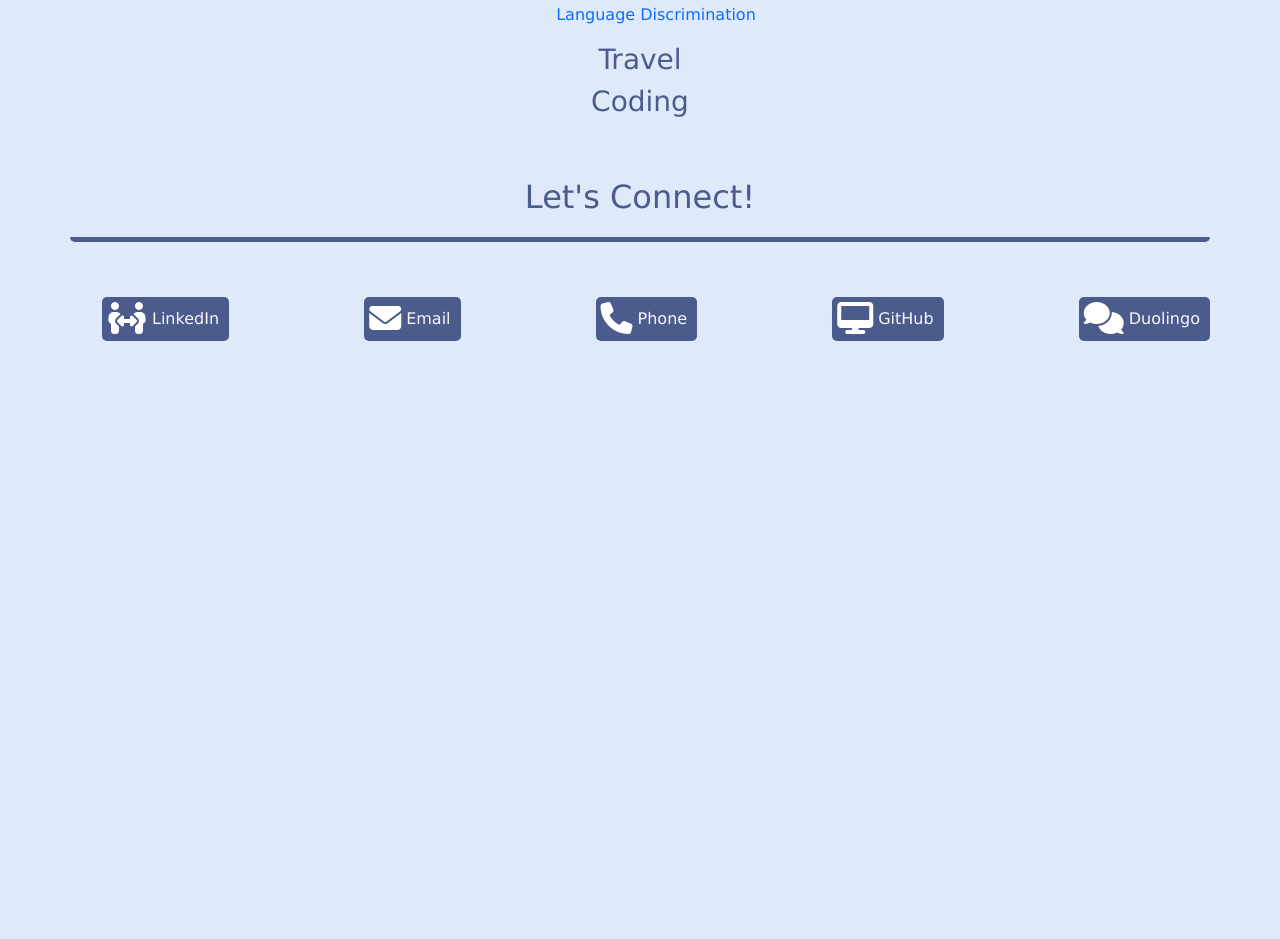
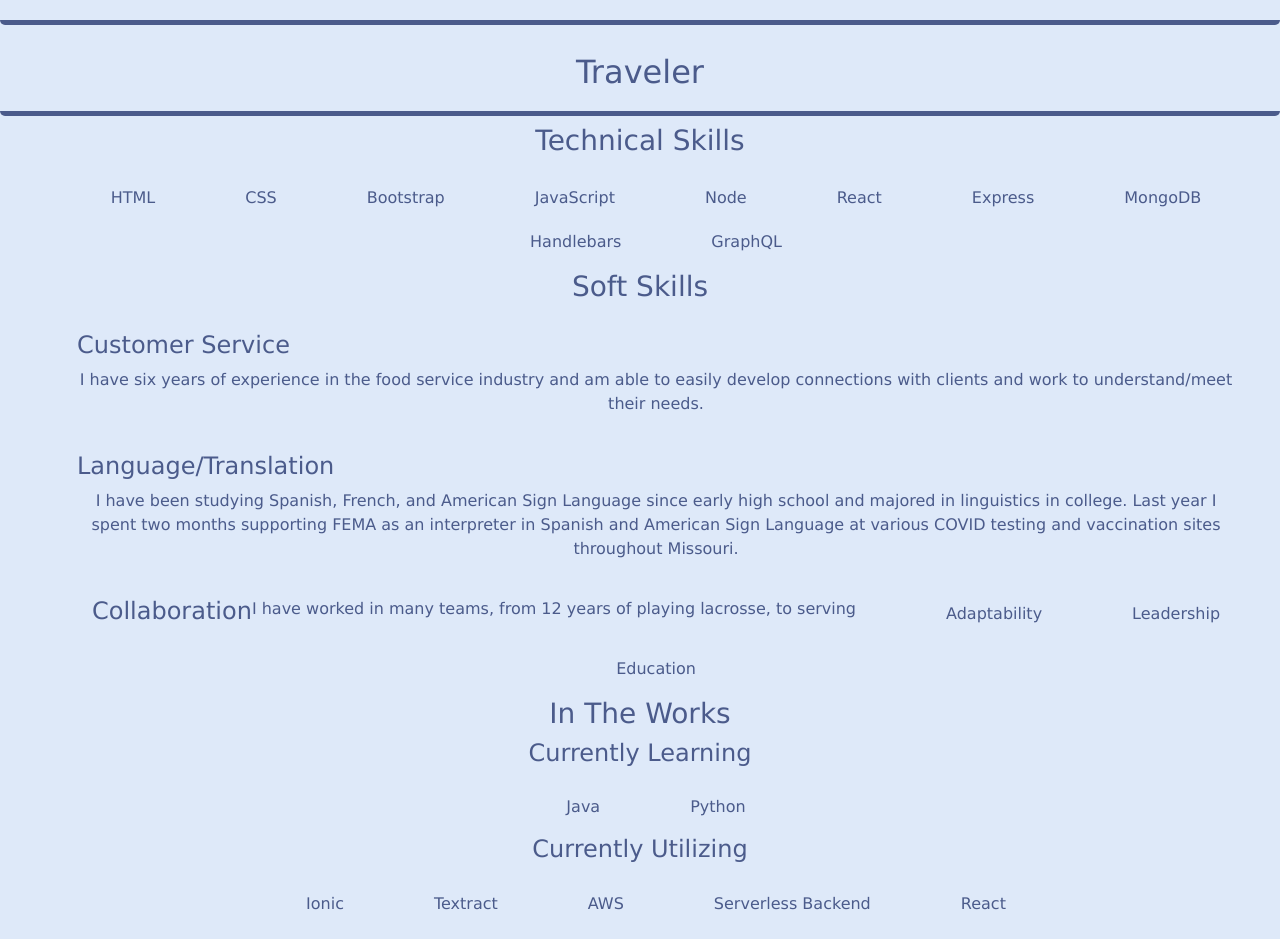
Before and after one commit to colleenkhm/talent-show, a React (Create React App) app: page / in a window 1280 px wide. Shown: the part 313-1252 px from the top of the page. Before the commit the page ends 800 px from the top, so only its background shows below. Built offline with nearby package versions, Linux system fonts and the light colour scheme.

Commit message:
home page

```diff
--- a/src/App.js
+++ b/src/App.js
@@ -1,16 +1,12 @@
-import React, { useState } from 'react';
+import React from 'react';
 import Nav from './components/AppNavBar';
-import Home from './components/Home'
 import Footer from './components/Footer';
 
 function App() {
 
-const [resumeSelected, setResumeSelected] = useState(false);
-
   return (
       <>
       <Nav></Nav>
-      <Home></Home>
       <Footer></Footer>
       </>
   );
--- a/src/components/AppNavBar.js
+++ b/src/components/AppNavBar.js
@@ -2,9 +2,10 @@ import React from "react";
 import { BrowserRouter as Router, Link, Routes, Route } from "react-router-dom";
 import About from './About';
 import Work from './Work';
-import Shoutouts from './Shoutouts'
+// import Shoutouts from './Shoutouts'
 import Contact from './Contact';
 import Resume from './Resume';
+import Home from './Home';
 
 function Nav() {
   return (
@@ -25,11 +26,11 @@ function Nav() {
                 Work
               </Link>
             </li>
-            <li>
+            {/* <li>
               <Link to="/shoutouts" className="section-link">
                 Shoutouts
               </Link>
-            </li>
+            </li> */}
             <li>
               <Link to="/contact" className="section-link">
                 Contact
@@ -45,6 +46,11 @@ function Nav() {
       </header>
       <Routes>
         <Route
+        exact path="/"
+        element={<Home/>}
+        >
+        </Route>
+        <Route
         path="/about"
         element={<About/>}
         >
@@ -54,11 +60,11 @@ function Nav() {
         element={<Work/>}
         >
         </Route>
-        <Route
+        {/* <Route
         path="/shoutouts"
         element={<Shoutouts/>}
         >
-        </Route>
+        </Route> */}
         <Route
         path="/contact"
         element={<Contact/>}
--- a/src/components/Home.js
+++ b/src/components/Home.js
@@ -3,15 +3,64 @@ import React from 'react';
 function Home() {
     return (
         <div>
-            <h2>On My Mind</h2>
-            <h3>Language</h3>
-                <ul>
-                    <li>
-                        <a href="https://blog.duolingo.com/language-discrimination/" target="_blank" rel="noopener noreferrer">Language Discrimination</a>
-                    </li>
-                </ul>
-            <h3>Travel</h3>
-            <h3>Coding</h3>
+            <div className="hero">
+                <h2>Linguist</h2>
+                <h2>Web Developer</h2>
+                <h2>Traveler</h2>
+            </div>
+            <div className="skills">
+                <div className="technical-skills">
+                    <h3>Technical Skills</h3>
+                    <ul>
+                        <li>HTML</li>
+                        <li>CSS</li>
+                        <li>Bootstrap</li>
+                        <li>JavaScript</li>
+                        <li>Node</li>
+                        <li>React</li>
+                        <li>Express</li>
+                        <li>MongoDB</li>
+                        <li>Handlebars</li>
+                        <li>GraphQL</li>
+                    </ul>
+                </div>
+                <div className="soft-skills">
+                    <h3>Soft Skills</h3>
+                    <ul>
+                        <li>
+                            <h4>Customer Service</h4>
+                            <p>I have six years of experience in the food service industry and am able to easily develop connections with clients and work to understand/meet their needs.</p>
+                        </li>
+                        <li>
+                            <h4>Language/Translation</h4>
+                            <p>I have been studying Spanish, French, and American Sign Language since early high school and majored in linguistics in college. Last year I spent two months supporting FEMA as an interpreter in Spanish and American Sign Language at various COVID testing and vaccination sites throughout Missouri.</p>
+                            </li>
+                        <li>
+                            <h4>Collaboration</h4>
+                            <p>I have worked in many teams, from 12 years of playing lacrosse, to serving</p>
+                            </li>
+                        <li>Adaptability</li>
+                        <li>Leadership</li>
+                        <li>Education</li>
+                    </ul>
+                </div>
+                <div className="currently-learning">
+                    <h3>In The Works</h3>
+                    <h4>Currently Learning</h4>
+                    <ul>
+                        <li>Java</li>
+                        <li>Python</li>
+                    </ul>
+                    <h4>Currently Utilizing</h4>
+                    <ul>
+                        <li>Ionic</li>
+                        <li>Textract</li>
+                        <li>AWS</li>
+                        <li>Serverless Backend</li>
+                        <li>React</li>
+                    </ul>
+                </div>
+            </div>
         </div>
     )
 }
```
Also changed, not shown: src/pages/Homepage.js (deleted, +0 -14 lines), src/pages/Contact.js (deleted), src/pages/Projects.js (deleted), src/pages/Shoutouts.js (deleted).
